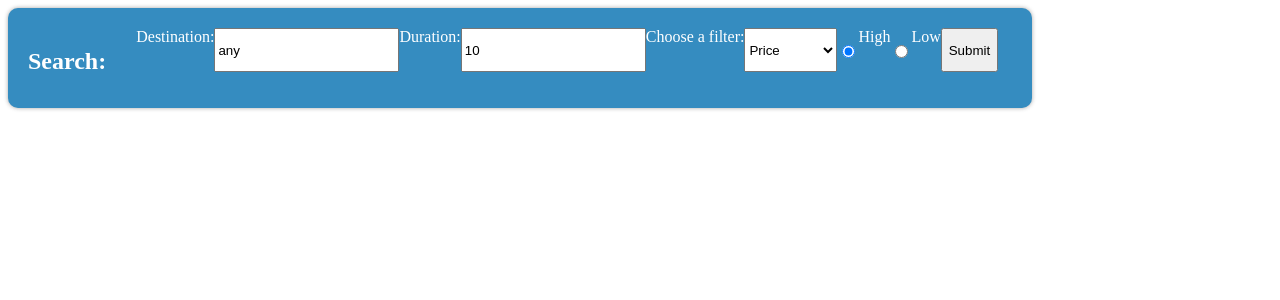
After one commit to Craig-Codes/Book-Board_Travel, a PHP site: the page made by Book&Board_extended/partials/search.php in a window 1280 px wide. The commit adds this page. Shown: the top 300 px of the page. Run offline with PHP 8.4, Linux system fonts and the light colour scheme.

Commit message:
Add search bar to home and offers page

```diff
--- /dev/null
+++ b/Book&Board_extended/css/search.css
@@ -0,0 +1,32 @@
+.search-container {
+  display: flex; /* Use flexbox layout */
+  flex-direction: row; /* Horizontal layout */
+  background-color: rgb(53, 140, 192); /* White background color */
+  color: white;
+  gap: 30px; /* Gap between elements inside the card */
+  max-width: 1200px; /* Maximum width */
+  width: 80vw; /* 80% of the viewport width */
+  height: 100px; /* Fixed height */
+  border-radius: 10px; /* Rounded corners */
+  transition: 0.5s; /* Smooth transition effect */
+  padding: 20px; /* Padding inside the card */
+  box-sizing: border-box; /* Include padding in the width */
+  box-shadow: 0 0 4px rgba(33, 33, 33, 0.4); /* Shadow effect */
+}
+
+#best-selling-offers {
+  margin-top: 20px; /* Top margin */
+  display: flex; /* Use flexbox layout */
+  flex-wrap: wrap; /* Enable wrapping of items */
+  gap: 45px; /* Gap between items */
+  justify-content: center; /* Center the content horizontally */
+  align-items: center; /* Center the content vertically */
+  width: 100%; /* Full width of the container */
+  max-width: 1000px; /* Maximum width to control layout */
+  height: auto; /* Auto height to accommodate content */
+}
+
+form {
+  display: flex;
+  flex-direction: row;
+}
--- a/Book&Board_extended/pages/home.php
+++ b/Book&Board_extended/pages/home.php
@@ -42,6 +42,7 @@ if (empty($latestOffers)) {
                     </h4>
                     <h5 class="star-rating"><?php echo ($offer['star_rating']) ?></h5>
                     <h6 class="travel-dates"><?php echo ($offer['dates']) ?></h6>
+                    <h6 class="travel-dates"><?php echo ($offer['nights']) . ' nights' ?></h6>
                     <p class="travel-description"><?php echo ($offer['description']) ?></p>
                     <!-- The number format is a built in php method to make numeriacal values more readible, adding commas -->
                     <p class="offer-price">£<?php echo number_format($offer['price']) ?></p>
@@ -49,6 +50,8 @@ if (empty($latestOffers)) {
             <?php } ?>
         </div>
     </article>
+    <article> <?php include '../partials/search.php'; ?></article>
+</main>
 </main>
 
 <script src="../js/home.js"></script>
--- a/Book&Board_extended/pages/offer.php
+++ b/Book&Board_extended/pages/offer.php
@@ -28,6 +28,7 @@ include '../partials/navbar.php';
         <h4 id="offer-heading" class="card-title"><?php echo ($offer->location); ?></h4>
         <h5 class="star-rating"><span><?php echo ($offer->star_rating); ?></span></h5>
         <h5 class="travel-dates">Dates: <?php echo ($offer->dates); ?></h5>
+        <h5 class="travel-dates"><?php echo ($offer->nights) . ' nights' ?></h5>
         <p class="travel-description"><?php echo ($offer->description); ?></p>
         <!-- The number format is a built in php method to make numerical values more readable, adding commas -->
         <p class="offer-price">£<?php echo number_format($offer->price); ?></p>
--- a/Book&Board_extended/pages/offers.php
+++ b/Book&Board_extended/pages/offers.php
@@ -29,8 +29,11 @@ if (empty($allOffers)) {
             landmarks. Whether you're dreaming of a romantic getaway, an adventurous trek, or a family vacation, our
             expert team is here to craft the perfect holiday tailored just for you.</p>
     </section>
+
     <section role="region" aria-labelledby="our-offers">
         <div id="best-selling-offers">
+            <!-- Search bar is modular, allowing it to be placed into any page -->
+            <?php include '../partials/search.php'; ?>
             <!-- loop through the imported allOffers array of offer objects, to create an offer card for each -->
             <?php foreach ($allOffers as $offer) { ?>
                 <div class="offer-card" role="article">
@@ -38,6 +41,7 @@ if (empty($allOffers)) {
                         <h4 class="card-title"><?php echo ($offer['location']); ?></h4>
                         <h5 class="star-rating"><?php echo ($offer['star_rating']); ?></h5>
                         <h5 class="travel-dates"><?php echo ($offer['dates']); ?></h5>
+                        <h5 class="travel-dates"><?php echo ($offer['nights']) . ' nights' ?></h5>
                         <p class="travel-description"><?php echo ($offer['description']); ?></p>
                         <!-- The number format is a built-in PHP method to make numerical values more readable, adding commas -->
                         <p class="offer-price">£<?php echo number_format($offer['price']); ?></p>
--- /dev/null
+++ b/Book&Board_extended/partials/search.php
@@ -0,0 +1,61 @@
+<?php
+// If the search bar has been used, query the database based on the user request
+
+// Default form values
+$form_destination = "any";
+$form_duration = 10;
+$form_filter = "price";
+$filter_order = "desc";
+
+if (isset($_GET["destination"])) {
+    $form_destination = $_GET["destination"];
+}
+
+if (isset($_GET["duration"])) {
+    $form_duration = $_GET["duration"];
+}
+
+if (isset($_GET["filter"])) {
+    echo $_GET["filter"];
+    $form_filter = $_GET["filter"];
+}
+
+if (isset($_GET["order"])) {
+    $filter_order = $_GET["order"];
+}
+
+// SQL here.... first check if non set, default!
+
+?>
+
+<link rel="stylesheet" href="../css/search.css">
+
+<section class="search-container">
+    <h1>Search:</h1>
+
+    <form action="../pages/offers.php" method="GET">
+        <label for="destination">Destination:</label><br>
+        <input type="text" id="destination" name="destination" value="<?php echo $form_destination; ?>"><br>
+        <label for="duration">Duration:</label><br>
+        <input type="number" id="duration" name="duration" value="<?php echo $form_duration; ?>" step="1" nim="3"
+            max="25"><br>
+        <label for="filters">Choose a filter:</label>
+        <select id="filter" name="filter">
+            <option value="price" <?php echo ($form_filter === 'price') ? 'selected' : '' ?>>Price</option>
+            <option value="travel-time" <?php echo ($form_filter === 'travel-time') ? 'selected' : '' ?>>Travel Time
+            </option>
+            <option value="flight-stops" <?php echo ($form_filter === 'flight-stops') ? 'selected' : '' ?>>Flight Stops
+            </option>
+        </select>
+        <input type="radio" id="desc" name="order" value="desc"
+            <?php echo ($filter_order === 'desc') ? 'checked' : '' ?>>
+        <label for="desc">High</label><br>
+        <input type="radio" id="asc" name="order" value="asc" <?php echo ($filter_order === 'asc') ? 'checked' : '' ?>>
+        <label for="css">Low</label><br>
+        <input type="submit">
+    </form>
+</section>
+<!-- Search by destination, number of days, THEN filter by ... Default to all, by id (internally)-->
+<!-- Search results can be viewed
+with a variety of filtering options, for example, price, travel time, flight stops and so on. -->
+<!-- Extend to include facilities or activites? -->
```
Also changed, not shown: db/b&b_phase2_seed.sql (+13 -11 lines). Lines whose indentation alone changed are shown as unchanged.
